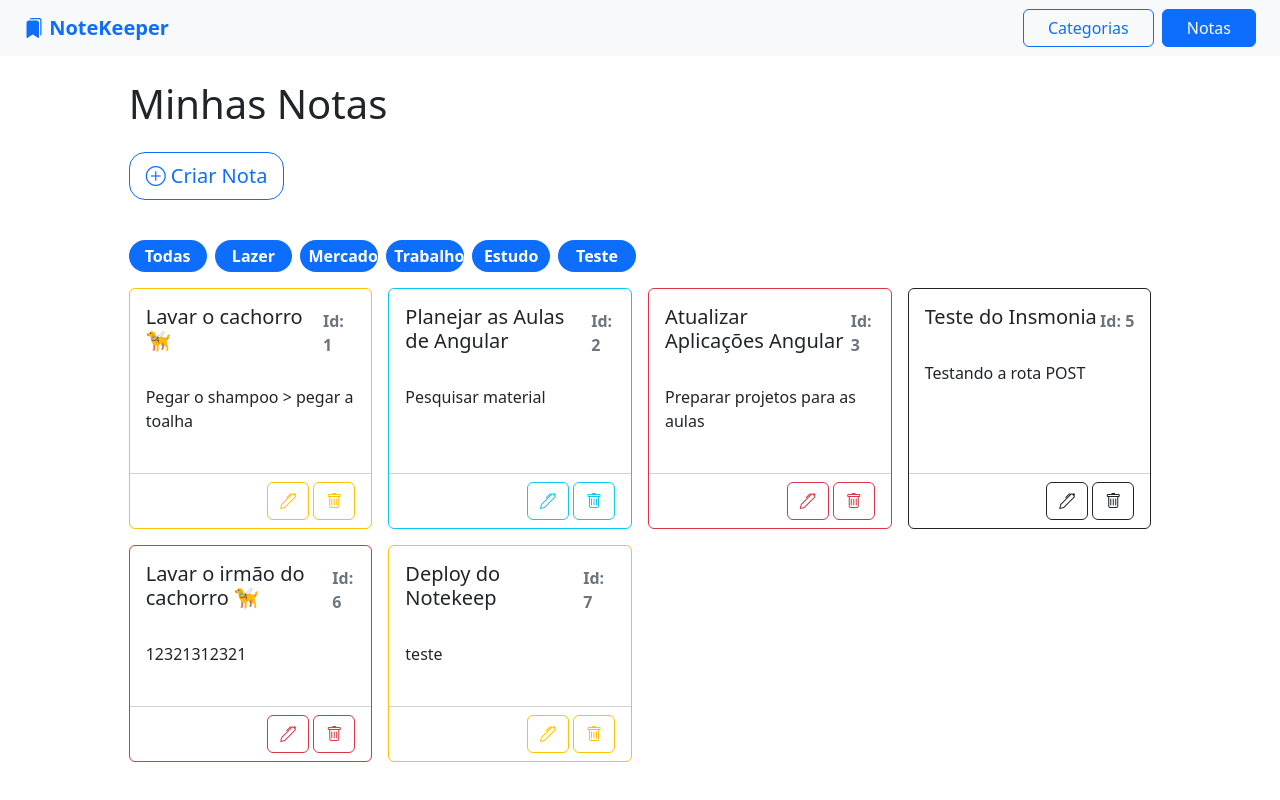
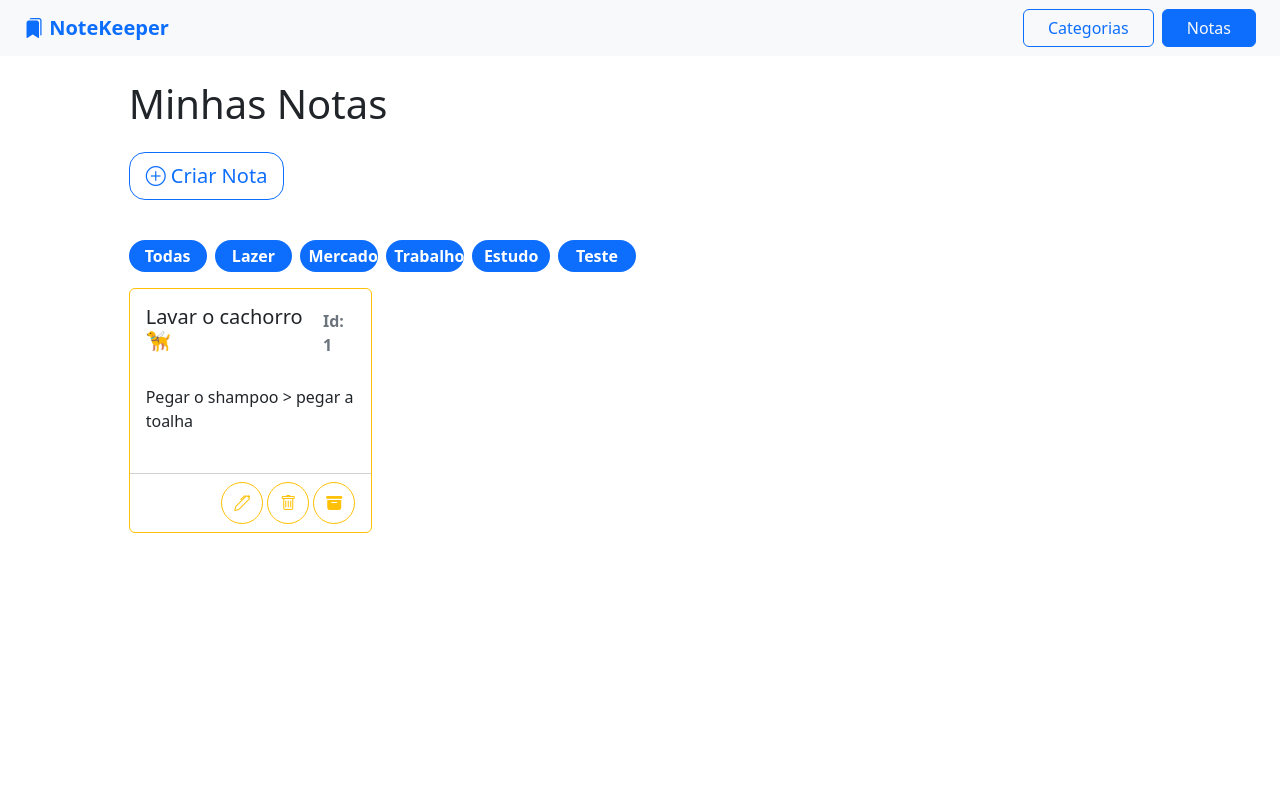
Before and after one commit to academia-do-programador/note-keeper, an Angular app: page /notas/listar in a window 1280 px wide. Built offline with nearby package versions, Linux system fonts and the light colour scheme; data requests are answered from the project's data file.

Commit message:
add: funcionalidade de arquivar nota

```diff
--- a/backend/db.json
+++ b/backend/db.json
@@ -27,42 +27,32 @@
       "titulo": "Lavar o cachorro 🦮",
       "conteudo": "Pegar o shampoo > pegar a toalha",
       "tema": "warning",
-      "categoriaId": 3
+      "categoriaId": 3,
+      "arquivada": false
     },
     {
       "id": 2,
       "titulo": "Planejar as Aulas de Angular",
       "conteudo": "Pesquisar material",
       "tema": "info",
-      "categoriaId": 3
+      "categoriaId": 3,
+      "arquivada": true
     },
     {
       "id": 3,
       "titulo": "Atualizar Aplicações Angular",
       "conteudo": "Preparar projetos para as aulas",
       "tema": "danger",
-      "categoriaId": 3
+      "categoriaId": 3,
+      "arquivada": true
     },
     {
       "titulo": "Teste do Insmonia",
       "conteudo": "Testando a rota POST",
       "tema": "dark",
       "id": 5,
-      "categoriaId": 4
-    },
-    {
-      "id": 6,
-      "titulo": "Lavar o irmão do cachorro 🦮",
-      "conteudo": "12321312321",
-      "tema": "danger",
-      "categoriaId": 1
-    },
-    {
-      "id": 7,
-      "titulo": "Deploy do Notekeep",
-      "conteudo": "teste",
-      "tema": "warning",
-      "categoriaId": 3
+      "categoriaId": 4,
+      "arquivada": true
     }
   ]
 }
--- a/src/app/components/notas/card-nota/card-nota.component.html
+++ b/src/app/components/notas/card-nota/card-nota.component.html
@@ -9,7 +9,7 @@
 
   <div class="d-flex gap-1 justify-content-end card-footer bg-transparent">
     <button
-      class="btn btn-outline-{{ nota.tema }}"
+      class="btn btn-outline-{{ nota.tema }} rounded-5 py-2"
       routerLink="/notas/editar/{{ nota.id }}"
       aria-label="Editar"
       ngbTooltip="Editar"
@@ -18,7 +18,7 @@
       <i class="bi bi-pen"></i>
     </button>
     <button
-      class="btn btn-outline-{{ nota.tema }}"
+      class="btn btn-outline-{{ nota.tema }} rounded-5 py-2"
       routerLink="/notas/excluir/{{ nota.id }}"
       aria-label="Excluir"
       ngbTooltip="Excluir"
@@ -26,5 +26,14 @@
     >
       <i class="bi bi-trash"></i>
     </button>
+
+    <button
+      class="btn btn-outline-{{ nota.tema }} rounded-5 py-2"
+      ngbTooltip="Arquivar"
+      placement="bottom"
+      (click)="arquivarNota(nota)"
+    >
+      <i class="bi bi-archive-fill"></i>
+    </button>
   </div>
 </div>
--- a/src/app/components/notas/card-nota/card-nota.component.ts
+++ b/src/app/components/notas/card-nota/card-nota.component.ts
@@ -1,4 +1,4 @@
-import { Component, Input } from '@angular/core';
+import { Component, EventEmitter, Input, Output } from '@angular/core';
 import { Nota } from '../../../models/nota';
 
 // One-way Data Binding
@@ -9,11 +9,16 @@ import { Nota } from '../../../models/nota';
   styleUrls: ['./card-nota.component.css'],
 })
 export class CardNotaComponent {
-  @Input() nota: Nota = {
-    id: 0,
-    titulo: 'Lavar o cachorro 🦮',
-    conteudo: 'Pegar a toalha > Pegar o Shampoo',
-    tema: 'dark',
-    categoriaId: 0,
-  };
+  @Input() nota: Nota;
+
+  @Output() onArquivarClicado: EventEmitter<Nota>;
+
+  constructor() {
+    this.nota = new Nota('', '', 'dark', 0);
+    this.onArquivarClicado = new EventEmitter();
+  }
+
+  arquivarNota(nota: Nota) {
+    this.onArquivarClicado.emit(nota);
+  }
 }
--- a/src/app/components/notas/listar-notas/listar-notas.component.html
+++ b/src/app/components/notas/listar-notas/listar-notas.component.html
@@ -37,7 +37,7 @@
 
     <div class="row g-3">
       <div *ngFor="let nota of notas" class="col-sm col-md-6 col-lg-3">
-        <app-nota [nota]="nota"></app-nota>
+        <app-nota [nota]="nota" (onArquivarClicado)="arquivarNota($event)"></app-nota>
       </div>
     </div>
   </div>
--- a/src/app/components/notas/listar-notas/listar-notas.component.ts
+++ b/src/app/components/notas/listar-notas/listar-notas.component.ts
@@ -3,6 +3,7 @@ import { Nota } from '../../../models/nota';
 import { NotaService } from '../../../services/nota.service';
 import { CategoriaService } from 'src/app/services/categoria.service';
 import { Categoria } from 'src/app/models/categoria';
+import { ToastrService } from 'ngx-toastr';
 
 @Component({
   selector: 'app-listar-notas',
@@ -15,7 +16,8 @@ export class ListarNotasComponent implements OnInit {
 
   constructor(
     private notaService: NotaService,
-    private categoriaService: CategoriaService
+    private categoriaService: CategoriaService,
+    private toastService: ToastrService
   ) {}
 
   ngOnInit(): void {
@@ -41,4 +43,16 @@ export class ListarNotasComponent implements OnInit {
         this.notas = notas;
       });
   }
+
+  arquivarNota(nota: Nota) {
+    nota.arquivada = true;
+
+    this.notaService.editar(nota).subscribe((nota: Nota) => {
+      this.toastService.success(`Nota ${nota.titulo} arquivada com sucesso!`);
+
+      this.notaService
+        .selecionarTodos()
+        .subscribe((notas: Nota[]) => (this.notas = notas));
+    });
+  }
 }
--- a/src/app/models/nota.ts
+++ b/src/app/models/nota.ts
@@ -8,6 +8,8 @@ export class Nota {
 
   categoriaId: number;
   categoria?: Categoria;
+
+  arquivada: boolean;
 
   constructor(
     titulo: string,
@@ -21,6 +23,8 @@ export class Nota {
     this.conteudo = conteudo;
     this.tema = tema;
     this.categoriaId = categoriaId;
+
+    this.arquivada = false;
   }
 }
 
--- a/src/app/services/nota.service.ts
+++ b/src/app/services/nota.service.ts
@@ -36,7 +36,10 @@ export class NotaService {
   }
 
   selecionarTodos(): Observable<Nota[]> {
-    return this.http.get<Nota[]>(this.NOTAS_API_URL);
+    // not equals
+    const url = `${this.NOTAS_API_URL}?arquivada=false`;
+
+    return this.http.get<Nota[]>(url);
   }
 
   // categorias/1/notas
```
